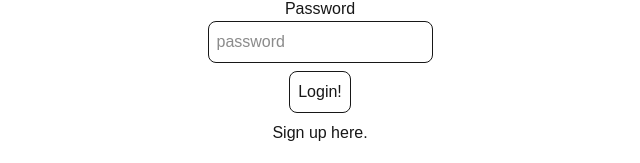
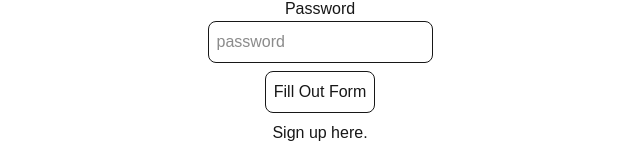
Before and after one commit to Aholmes92/CeeLoDiceGame, a Next.js app: page /login in a window 1280 px wide. Shown: the part 379-542 px from the top of the page, without its empty margins (320-960 px from the left). Built offline with nearby package versions, Linux system fonts and the light colour scheme.

Commit message:
Working on redirect bug

```diff
--- a/src/app/login/page.tsx
+++ b/src/app/login/page.tsx
@@ -62,8 +62,8 @@ export default function LoginPage() {
                 onChange={(e) => setUser({...user, password: e.target.value})}
                 placeholder="password" />
             <button
-                onClick={onLogin} disabled={buttonDisabled}
-                className="p-2 m-2 border rounded-lg">Login!</button>
+                onClick={onLogin}
+                className="p-2 m-2 border rounded-lg">{buttonDisabled ? "Fill Out Form" : "Login!"}</button>
                 <Link href="/signup">Sign up here.</Link>
         </div>
     )
```
